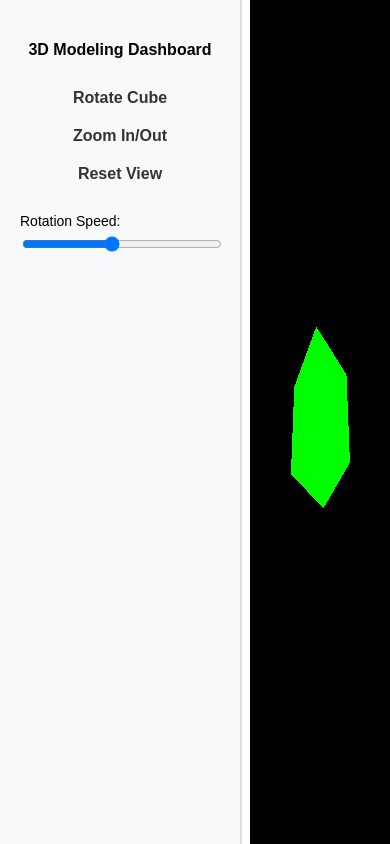
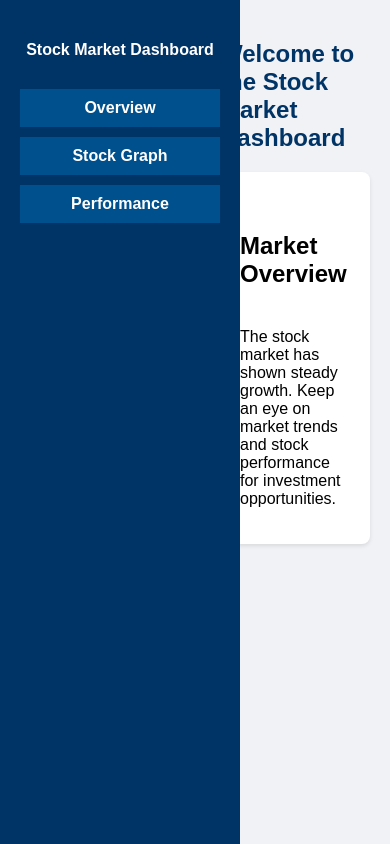
Before and after one commit to shyampranaynambaru-maker/Collab, a plain HTML site: page index.html in a window 390 px wide. Drawn offline with nearby package versions, Linux system fonts and the light colour scheme.

Commit message:
Update index.html
stock market

```diff
--- a/index.html
+++ b/index.html
@@ -3,80 +3,86 @@
 <head>
     <meta charset="UTF-8">
     <meta name="viewport" content="width=device-width, initial-scale=1.0">
-    <title> stock market Dashboard</title>
+    <title>Stock Market Dashboard</title>
     <style>
-        /* Global Styles */
+        /* General Styles */
         body, html {
             margin: 0;
             padding: 0;
+            font-family: Arial, sans-serif;
             height: 100%;
-            font-family: Arial, sans-serif;
+            background-color: #f0f2f5;
         }
 
         /* Sidebar Styles */
         #sidebar {
             width: 250px;
-            background: #f8f9fa;
+            background-color: #003366;
+            color: white;
             padding: 20px;
-            border-right: 2px solid #ddd;
             height: 100%;
             position: fixed;
         }
 
         #sidebar h4 {
             text-align: center;
-            margin-bottom: 20px;
+            margin-bottom: 30px;
         }
 
         .nav-link {
             cursor: pointer;
             padding: 10px;
+            color: white;
             font-weight: 600;
-            color: #333;
+            text-align: center;
             display: block;
-            text-align: center;
+            margin: 10px 0;
+            text-decoration: none;
+            background-color: #00508d;
         }
 
         .nav-link:hover {
-            background-color: #ddd;
-            color: #000;
+            background-color: #004080;
         }
 
-        /* Canvas Styles */
-        #canvas-container {
-            margin-left: 250px; /* Space for sidebar */
-            height: 100vh;
-            display: flex;
-            justify-content: center;
-            align-items: center;
-            background-color: #f1f1f1;
+        /* Main Content */
+        #main-content {
+            margin-left: 250px;
+            padding: 20px;
         }
 
-        canvas {
-            width: 100%;
-            height: 100%;
-            display: block;
+        h2 {
+            color: #003366;
         }
 
-        /* Control Panel */
-        .control-panel {
-            margin-top: 20px;
+        .card {
+            border-radius: 8px;
+            margin-bottom: 20px;
+            background-color: #ffffff;
+            box-shadow: 0 2px 4px rgba(0, 0, 0, 0.1);
+            padding: 20px;
         }
 
-        .control-panel label {
-            display: block;
-            font-size: 14px;
-            margin-bottom: 5px;
+        .card-title {
+            font-size: 1.5rem;
+            font-weight: bold;
         }
 
-        .control-panel input[type="range"] {
+        /* Chart Container */
+        #chart-container {
+            height: 400px;
             width: 100%;
+            margin-bottom: 40px;
         }
 
         /* Responsive Design */
         @media (max-width: 768px) {
             #sidebar {
                 width: 200px;
+            }
+
+            #main-content {
+                margin-left: 200px;
             }
         }
     </style>
@@ -85,90 +91,112 @@
 
     <!-- Sidebar -->
     <div id="sidebar">
-        <h4>3D Modeling Dashboard</h4>
-        <div class="nav-link" id="rotateBtn">Rotate Cube</div>
-        <div class="nav-link" id="zoomBtn">Zoom In/Out</div>
-        <div class="nav-link" id="resetBtn">Reset View</div>
+        <h4>Stock Market Dashboard</h4>
+        <a class="nav-link" href="#" id="overviewBtn">Overview</a>
+        <a class="nav-link" href="#" id="stockGraphBtn">Stock Graph</a>
+        <a class="nav-link" href="#" id="performanceBtn">Performance</a>
+    </div>
 
-        <div class="control-panel">
-            <label for="rotationSpeed">Rotation Speed:</label>
-            <input type="range" id="rotationSpeed" min="0.01" max="0.1" step="0.01" value="0.05">
+    <!-- Main Content -->
+    <div id="main-content">
+        <h2>Welcome to the Stock Market Dashboard</h2>
+
+        <!-- Overview Section -->
+        <div class="card" id="overviewSection">
+            <h5 class="card-title">Market Overview</h5>
+            <p>The stock market has shown steady growth. Keep an eye on market trends and stock performance for investment opportunities.</p>
+        </div>
+
+        <!-- Stock Graph Section -->
+        <div class="card" id="stockGraphSection" style="display: none;">
+            <h5 class="card-title">Stock Price Graph</h5>
+            <div id="chart-container">
+                <canvas id="stockChart"></canvas>
+            </div>
+            <button id="loadGraphBtn" class="btn btn-primary">Load Stock Data</button>
+        </div>
+
+        <!-- Performance Section -->
+        <div class="card" id="performanceSection" style="display: none;">
+            <h5 class="card-title">Stock Performance</h5>
+            <p>Check the performance of stocks over the last year. View historical trends and performance data for better insights.</p>
         </div>
     </div>
 
-    <!-- 3D Canvas -->
-    <div id="canvas-container">
-        <canvas id="canvas"></canvas>
-    </div>
+    <!-- Scripts -->
+    <script src="https://cdnjs.cloudflare.com/ajax/libs/Chart.js/3.7.0/chart.min.js"></script>
+    <script>
+        // Initial data for the Stock Graph
+        let stockData = {
+            labels: ['Jan', 'Feb', 'Mar', 'Apr', 'May', 'Jun', 'Jul', 'Aug', 'Sep', 'Oct', 'Nov', 'Dec'],
+            datasets: [{
+                label: 'Stock Price ($)',
+                data: [120, 135, 150, 160, 170, 180, 190, 195, 185, 200, 215, 220],
+                borderColor: '#003366',
+                backgroundColor: 'rgba(0, 51, 102, 0.1)',
+                borderWidth: 2,
+                fill: true
+            }]
+        };
 
-    <!-- Scripts -->
-    <script src="https://cdnjs.cloudflare.com/ajax/libs/three.js/r128/three.min.js"></script>
-    <script>
-        // Scene Setup
-        let scene, camera, renderer, cube;
-        let rotationSpeed = 0.05;
-        let zoomLevel = 1;
+        let stockChart;
 
-        // Initialize the 3D scene
-        function init() {
-            scene = new THREE.Scene();
-            camera = new THREE.PerspectiveCamera(75, window.innerWidth / window.innerHeight, 0.1, 1000);
-            renderer = new THREE.WebGLRenderer({ canvas: document.getElementById('canvas') });
-            renderer.setSize(window.innerWidth - 250, window.innerHeight); // Adjust for sidebar
-
-            // Cube Model
-            const geometry = new THREE.BoxGeometry();
-            const material = new THREE.MeshBasicMaterial({ color: 0x00ff00 });
-            cube = new THREE.Mesh(geometry, material);
-            scene.add(cube);
-
-            camera.position.z = 5;
-
-            // Animation loop
-            function animate() {
-                requestAnimationFrame(animate);
-
-                // Rotate cube
-                cube.rotation.x += rotationSpeed;
-                cube.rotation.y += rotationSpeed;
-
-                renderer.render(scene, camera);
-            }
-
-            animate();
+        // Initialize Stock Chart
+        function initStockChart() {
+            const ctx = document.getElementById('stockChart').getContext('2d');
+            stockChart = new Chart(ctx, {
+                type: 'line',
+                data: stockData,
+                options: {
+                    responsive: true,
+                    plugins: {
+                        legend: {
+                            position: 'top',
+                        },
+                        tooltip: {
+                            callbacks: {
+                                label: function(tooltipItem) {
+                                    return '$' + tooltipItem.raw;
+                                }
+                            }
+                        }
+                    },
+                    scales: {
+                        y: {
+                            beginAtZero: false
+                        }
+                    }
+                });
         }
 
-        // Event Listeners for Control Buttons
-        document.getElementById('rotateBtn').addEventListener('click', () => {
-            rotationSpeed = rotationSpeed === 0 ? 0.05 : 0; // Toggle rotation
+        // Display Graph Section
+        document.getElementById('stockGraphBtn').addEventListener('click', () => {
+            document.getElementById('overviewSection').style.display = 'none';
+            document.getElementById('stockGraphSection').style.display = 'block';
+            document.getElementById('performanceSection').style.display = 'none';
         });
 
-        document.getElementById('zoomBtn').addEventListener('click', () => {
-            zoomLevel = zoomLevel === 1 ? 1.5 : 1; // Toggle zoom level
-            camera.position.z = zoomLevel * 5;
+        // Display Performance Section
+        document.getElementById('performanceBtn').addEventListener('click', () => {
+            document.getElementById('overviewSection').style.display = 'none';
+            document.getElementById('stockGraphSection').style.display = 'none';
+            document.getElementById('performanceSection').style.display = 'block';
         });
 
-        document.getElementById('resetBtn').addEventListener('click', () => {
-            cube.rotation.x = 0;
-            cube.rotation.y = 0;
-            camera.position.z = 5;
+        // Display Overview Section
+        document.getElementById('overviewBtn').addEventListener('click', () => {
+            document.getElementById('overviewSection').style.display = 'block';
+            document.getElementById('stockGraphSection').style.display = 'none';
+            document.getElementById('performanceSection').style.display = 'none';
         });
 
-        // Rotation speed slider
-        document.getElementById('rotationSpeed').addEventListener('input', (event) => {
-            rotationSpeed = parseFloat(event.target.value);
+        // Load Graph Data
+        document.getElementById('loadGraphBtn').addEventListener('click', () => {
+            alert('Stock Data Loaded: You can now view and analyze the stock prices.');
         });
 
-        // Resize canvas on window resize
-        window.addEventListener('resize', () => {
-            renderer.setSize(window.innerWidth - 250, window.innerHeight);
-            camera.aspect = window.innerWidth / window.innerHeight;
-            camera.updateProjectionMatrix();
-        });
-
-        // Initialize the scene
-        init();
+        // Initialize Chart.js
+        window.onload = initStockChart;
     </script>
-
 </body>
 </html>
```
